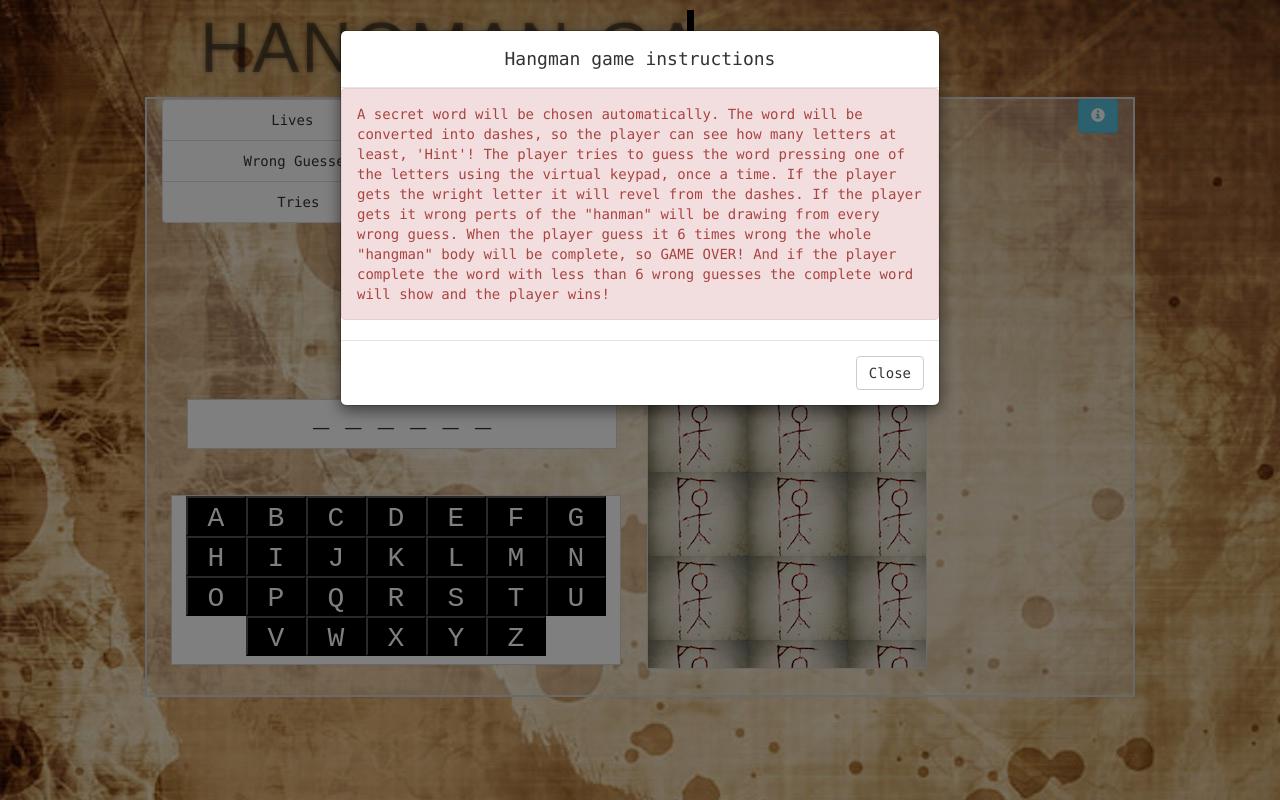
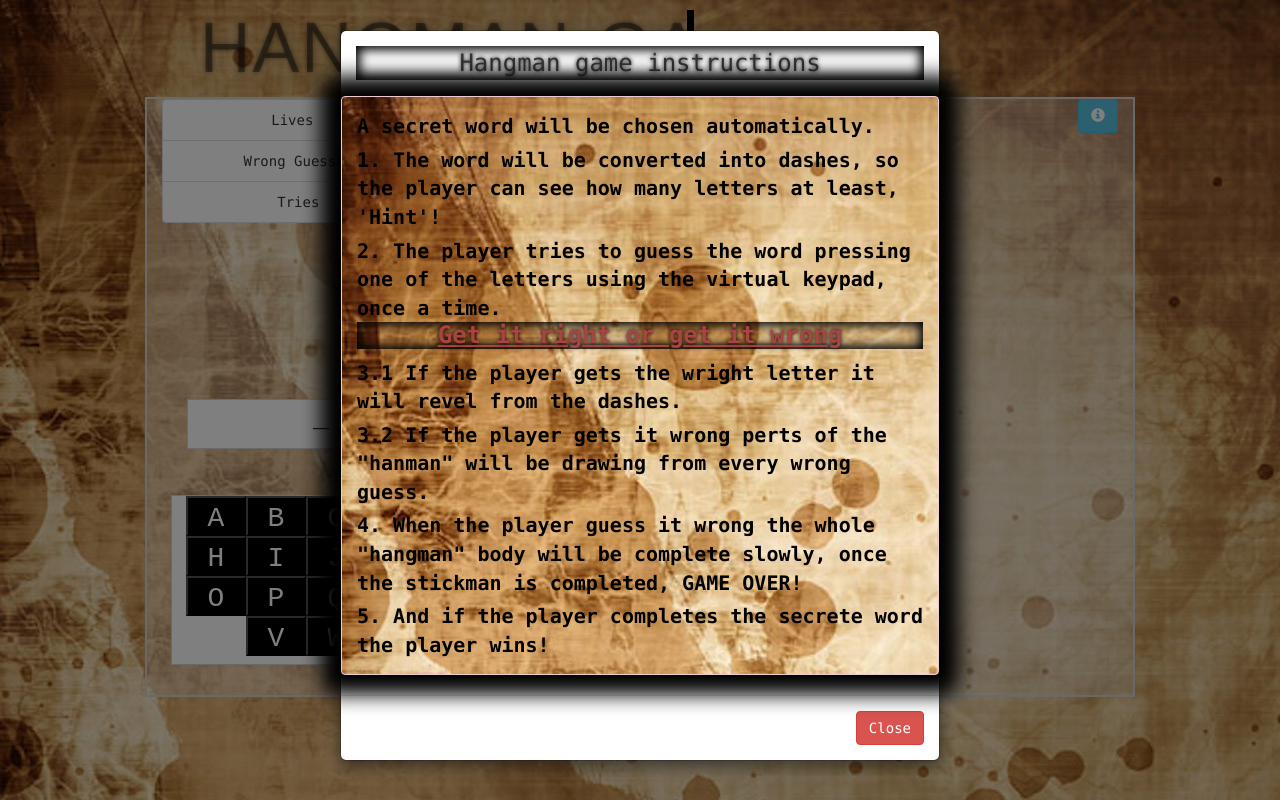
Before and after one commit to Calliari/demo-hangman-1, a website: page index.html in a window 1280 px wide. Both pictures are taken after a click on the button 1097 px from the left and 116 px from the top of the page. Drawn offline with nearby package versions, Linux system fonts and the light colour scheme; a web font is replaced by a local one.

Commit message:
testing on heroku plat

```diff
--- a/index.html
+++ b/index.html
@@ -33,7 +33,7 @@
   </audio>
 
   <audio id="heartSound" autoplay loop>
-    <source src="heartbeatLOUD.mp3" type="audio/mpeg">
+    <source src="heartSound.mp3" type="audio/mpeg">
   </audio>
 
   <audio id="clickOk">
@@ -88,18 +88,20 @@
                 </div>
                 <div class="modal-body text-left alert alert-danger">
 
-                  <p> A secret word will be chosen automatically.
-                  The word will be converted into dashes, so the player can see how many letters at least, 'Hint'!
-                  The player tries to guess the word pressing one of the letters using the virtual keypad, once a time.
-                  If the player gets the wright letter it will revel from the dashes.
-                  If the player gets it wrong perts of the "hanman" will be drawing from every wrong guess.
-                  When the player guess it 6 times wrong the whole "hangman" body will be complete, so GAME OVER!
-                  And if the player complete the word with less than 6 wrong guesses the complete word will show
-                  and the player wins!
-                  </p>
+                  <p> A secret word will be chosen automatically.</p>
+                  <p>1. The word will be converted into dashes, so the player can see how many letters at least, 'Hint'!</p>
+                  <p>2. The player tries to guess the word pressing one of the letters using the virtual keypad, once a time.</p>
+                  <h4 class="text-center"><strong><u>Get it right or get it wrong</u></strong></h4>
+                  <p>3.1 If the player gets the wright letter it will revel from the dashes.</p>
+
+                  <p>3.2 If the player gets it wrong perts of the "hanman" will be drawing from every wrong guess.</p>
+
+                  <p>4. When the player guess it wrong the whole "hangman" body will be complete slowly, once the stickman is completed, GAME OVER!</p>
+                  <p>5. And if the player completes the secrete word the player wins!</p>
+
                 </div>
                 <div class="modal-footer">
-                  <button type="button" class="btn btn-default" data-dismiss="modal">Close</button>
+                  <button type="button" class="btn btn-danger" data-dismiss="modal">Close</button>
                 </div>
               </div>
             </div>
--- a/main.css
+++ b/main.css
@@ -176,3 +176,16 @@ h2 {
   overflow:hidden;
   border-right: .1em solid black;*/
 }
+.modal-body {
+  background-image: url(img/backgroundPapper.jpg);
+  box-shadow: 0 0 20px 20px black;
+}
+p{
+  font-size: 20px;
+  color: black;
+  font-weight: bold;
+}
+.h4, h4 {
+    font-size: 24px;
+    text-shadow: 0 0 4px black;
+    box-shadow: inset 0 0 11px 4px black;
--- a/main.js
+++ b/main.js
@@ -26,7 +26,7 @@ $(document).ready(function() {
   function hangman() {
 
     var words = ['MADRID','BRASILIA','ROME','LONDON', 'WASHINGTON',
-      'CANBERRA', 'LISBON', 'PARIS', 'OTTAWA', 'BERLIN', 'BERN', 'EDINBURGH']; // array of words
+      'CANBERRA', 'LISBON', 'PARIS', 'OTTAWA', 'BERLIN', 'BERN', 'EDINBURGH', 'TOKYO']; // array of words
 
     var word = pickRandomArrayElement(words);  // pick word random
 
```
Also changed, not shown: README.md, 2 other files.
